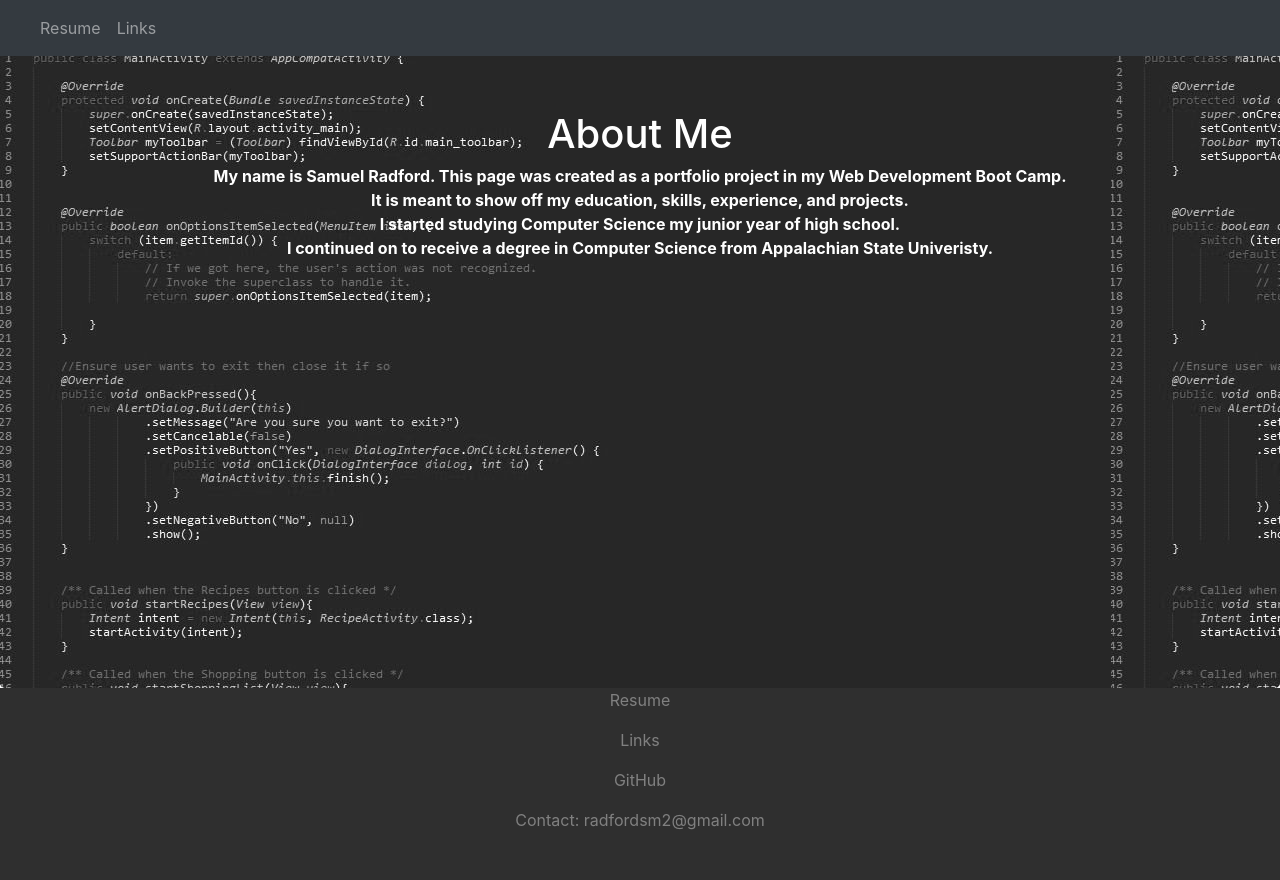
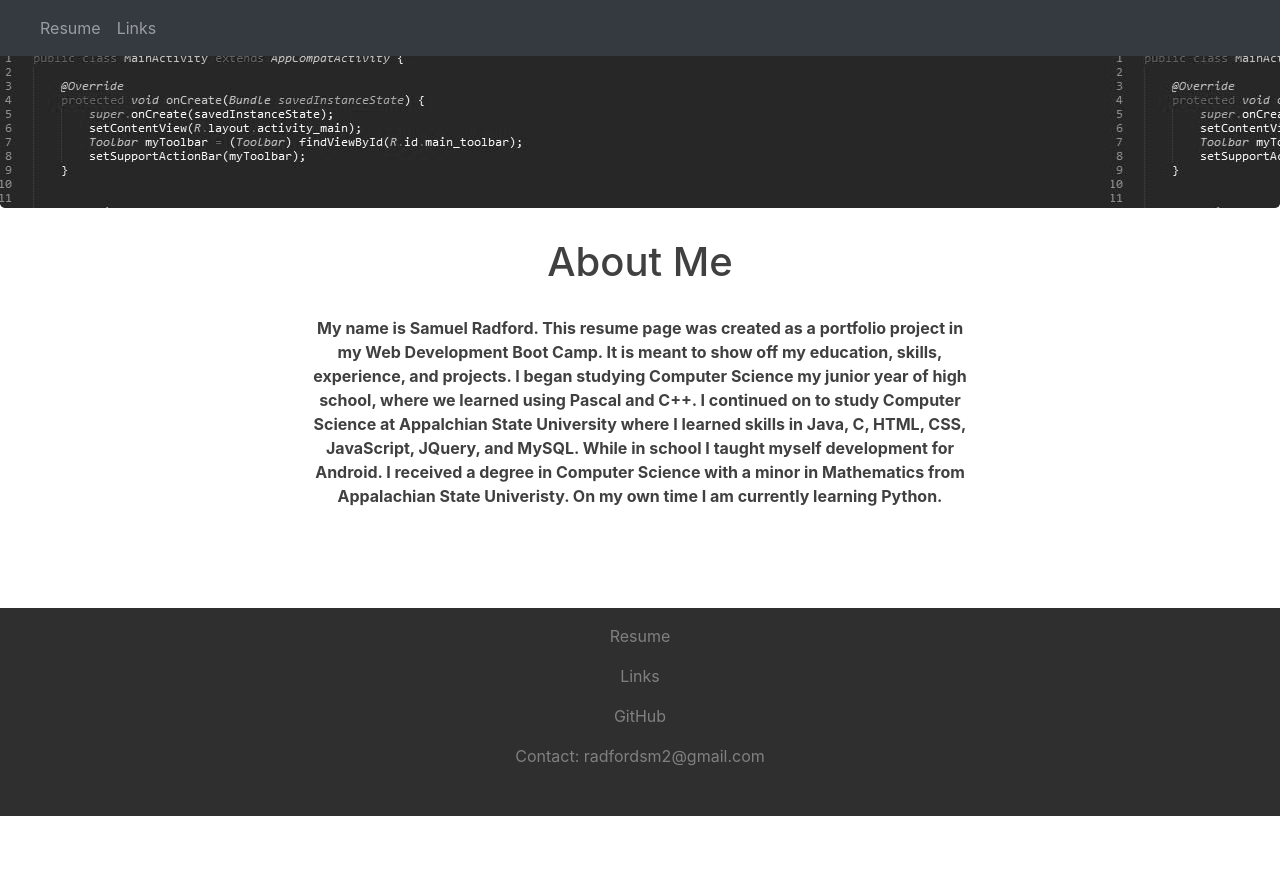
Before and after one commit to srad1292/Portfolio, a plain HTML site: page index.html in a window 1280 px wide. After the commit the page ends 816 px from the top, so only its background shows below. Drawn offline with nearby package versions, Linux system fonts and the light colour scheme; a script that the page names is missing; files whose address does not match are found by name.

Commit message:
All three pages are designed as I want, with links working correctly, and the correct information displayed

```diff
--- a/index.html
+++ b/index.html
@@ -1,6 +1,8 @@
 <!DOCTYPE html>
 <html lang="en">
 <head>
+  <!--sidebar enhancements and emmet-->
+
   <meta charset="UTF-8">
   <title>Sam Radford</title>
   <link href="./css/bootstrap.min.css" rel="stylesheet">
@@ -25,16 +27,19 @@
     </nav>
 	<div>
 		<div class="jumbotron">
-			<div>
-				<h1 class="about_me">About Me</h1>
-				<p class="about_me">My name is Samuel Radford.  This page was created as a portfolio project in my Web Development Boot Camp.<br>  It is meant to show off my education, skills, experience, and projects.  <br>I started studying Computer Science my junior year of high school.  <br>I continued on to receive a degree in Computer Science from Appalachian State Univeristy.</p>
-			</div>
 		</div>
 	</div>
 
-
+  <div class="container" id="aboutSection">
+    <div class="row">
+        <div class="col">
+          <h1 class="about_me">About Me</h1>
+          <p class="about_me">My name is Samuel Radford.  This resume page was created as a portfolio project in my Web Development Boot Camp. It is meant to show off my education, skills, experience, and projects.  I began studying Computer Science my junior year of high school, where we learned using Pascal and C++.  I continued on to study Computer Science at Appalchian State University where I learned skills in Java, C, HTML, CSS, JavaScript, JQuery, and MySQL. While in school I taught myself development for Android.  I received a degree in Computer Science with a minor in Mathematics from Appalachian State Univeristy. On my own time I am currently learning Python.</p>
+        </div>
+    </div>
+  </div>
   <!-- Footer -->
-  <footer class="container-fluid bg-4 text-center">
+  <div class="container-fluid bg-4 text-center" id="footer">
     <p>
       <a href="resume.html" class="bottom_links">Resume</a>
     </p>
@@ -42,12 +47,12 @@
       <a href="links.html" class="bottom_links">Links</a>
     </p>
     <p>
-      <a href="https://www.github.com/srad1292" target="_blank" class="bottom_links">GitHub</a>
+      <a href="https://github.com/srad1292?tab=repositories" target="_blank" class="bottom_links">GitHub</a>
     </p>
     <p class="bottom_links">
       Contact: radfordsm2@gmail.com
     </p>
-  </footer>
+  </div>
 
 
 
--- a/index_style.css
+++ b/index_style.css
@@ -2,7 +2,9 @@
 -------------------------------------------------- */
 /* Padding below the footer and lighter body text */
 
-
+/*html, body{
+  height: 100%;
+}*/
 body {
   padding-top: 3rem;
   padding-bottom: 0;
@@ -16,8 +18,16 @@ body {
 .jumbotron {
   background-color: #777;
   background-image: url(./img/about_background2.jpg);
-  height: 40rem;
+  /*height: 40rem;*/
+  height: 10rem;
   margin-bottom: 0%;
+}
+
+#aboutSection {
+  min-height: 24rem;
+  padding-top: 2rem;
+  text-align: center;
+  margin-bottom: 1rem;
 }
 
 
@@ -27,13 +37,20 @@ body {
 }*/
 
 .about_me{
-  color: white;
-  text-align: center;
+  color: #404040;
+
+}
+
+h1.about_me{
+  margin-bottom: 2rem;
 }
 
 p.about_me{
   font-weight: bold;
+  width: 60%;
+  margin: 0 auto;
 }
+
 
 .bg-4 {
     background-color: #2f2f2f;
@@ -48,30 +65,14 @@ a.bottom_links:hover{
   color: white;
 }
 
-footer {
+#footer {
+  /*height:100%;*/
+  padding-top: 1rem;
   padding-bottom:2rem;
 }
 
 
 
+
 /* RESPONSIVE CSS
 -------------------------------------------------- */
-
-@media (min-width: 40em) {
-  /* Bump up size of carousel content */
-  .carousel-caption p {
-    margin-bottom: 1.25rem;
-    font-size: 1.25rem;
-    line-height: 1.4;
-  }
-
-  .featurette-heading {
-    font-size: 50px;
-  }
-}
-
-@media (min-width: 62em) {
-  .featurette-heading {
-    margin-top: 7rem;
-  }
-}
--- a/links_style.css
+++ b/links_style.css
@@ -29,6 +29,25 @@ h2 {
   color: black;
 }
 
+.bg-4 {
+    background-color: #2f2f2f;
+    color: #ffffff;
+}
+
+footer {
+  margin-top: 2%;
+  padding-top: 0.5rem;
+  padding-bottom: 2rem;
+}
+
+.bottom_links{
+  color: gray;
+}
+
+.bottom_links:hover{
+  color: white;
+}
+
 
 
 
```
Also changed, not shown: links.html (+10 -2 lines), resume.html (+2 -2 lines).
